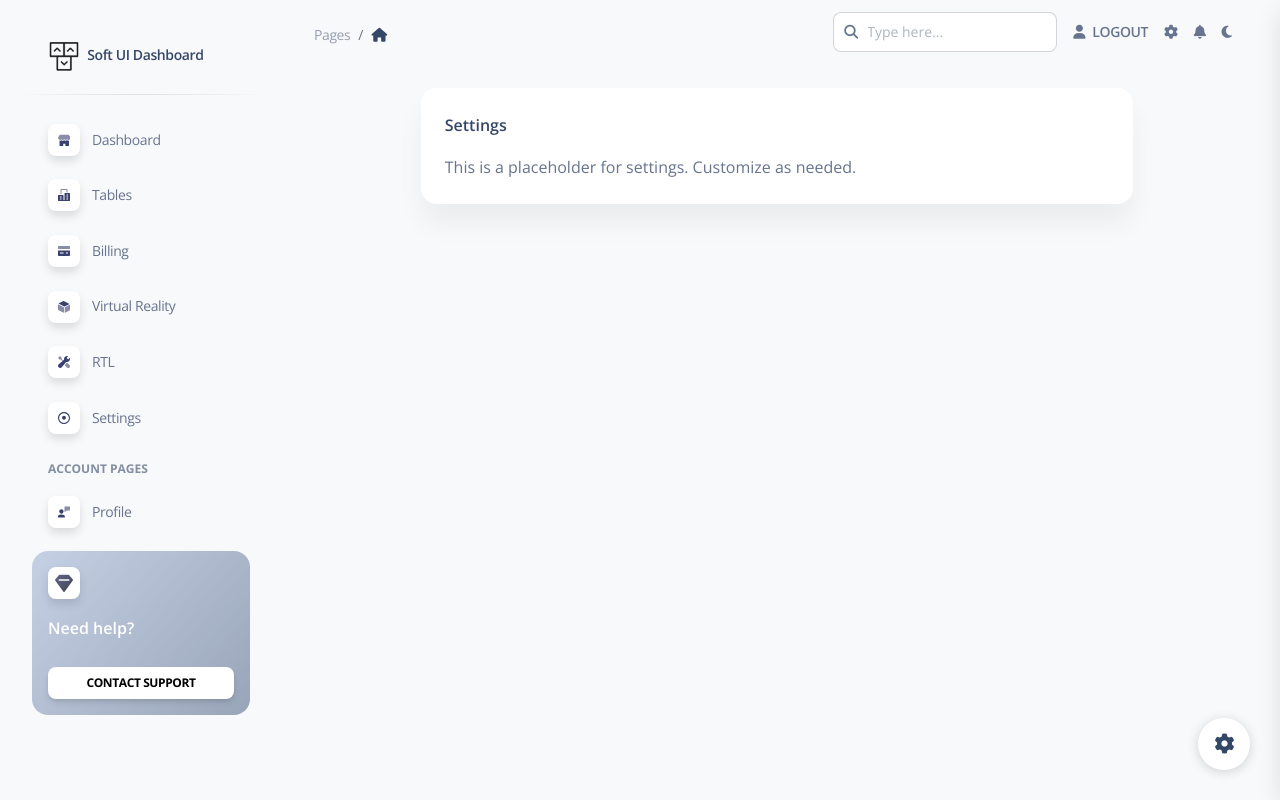
After one commit to mmaleki92/fastapi_project, a FastAPI app: template src/templates/home/settings.html in a window 1280 px wide. The commit adds this page. Run offline with FastAPI, Linux system fonts and the light colour scheme; the template is opened without the code that fills it, so the values that code supplies are empty; parts of the project's set-up code (start-up, migrations or seed data) failed here and were passed over; some libraries are stand-ins or nearby versions.

Commit message:
added setting page

```diff
--- a/src/routers/ui_routes.py
+++ b/src/routers/ui_routes.py
@@ -149,3 +149,8 @@ def profile(request: Request):
 @oauth2.auth_required
 def rtl(request: Request):
     return TEMPLATES.TemplateResponse("home/rtl.html", {"request" : request})
+
+@router.get('/settings', status_code=status.HTTP_200_OK)
+@oauth2.auth_required
+def settings(request: Request):
+    return TEMPLATES.TemplateResponse("home/settings.html", {"request": request})
--- /dev/null
+++ b/src/templates/home/settings.html
@@ -0,0 +1,31 @@
+{% extends 'layouts/base.html' %}
+
+{% block title %} Settings {% endblock title %}
+
+<!-- Specific CSS goes HERE -->
+{% block stylesheets %}
+<!-- Add any specific CSS files for the settings page here if needed -->
+{% endblock stylesheets %}
+
+{% block content %}
+<div class="container-fluid py-4">
+  <div class="row">
+    <div class="col-lg-9 col-12 mx-auto">
+      <div class="card mb-4">
+        <div class="card-header pb-0">
+          <h6>Settings</h6>
+        </div>
+        <div class="card-body px-4 pt-2 pb-2">
+          <!-- Settings form or content goes here -->
+          <p>This is a placeholder for settings. Customize as needed.</p>
+        </div>
+      </div>
+    </div>
+  </div>
+</div>
+{% endblock content %}
+
+<!-- Specific JS goes HERE -->
+{% block javascripts %}
+<!-- Add any specific JavaScript files for the settings page here if needed -->
+{% endblock javascripts %}
--- a/src/templates/includes/sidebar.html
+++ b/src/templates/includes/sidebar.html
@@ -111,6 +111,19 @@
             <span class="nav-link-text ms-1">RTL</span>
           </a>
         </li>
+        <li class="nav-item">
+          <a class="nav-link {% if 'settings' in segment %} active {% endif %}" href="{{ url_for('settings') }}">
+            <div class="icon icon-shape icon-sm shadow border-radius-md bg-white text-center me-2 d-flex align-items-center justify-content-center">
+              <svg width="12px" height="12px" viewBox="0 0 40 40" xmlns="http://www.w3.org/2000/svg">
+                <!-- Insert your SVG XML here for the Settings icon -->
+                <title>Settings</title>
+                <!-- Example Path, replace with your actual icon path -->
+                <path class="color-background" d="M20,12.5 C16.41015,12.5 13.5,15.41015 13.5,19 C13.5,22.58985 16.41015,25.5 20,25.5 C23.58985,25.5 26.5,22.58985 26.5,19 C26.5,15.41015 23.58985,12.5 20,12.5 Z M20,0 C8.954305,0 0,8.954305 0,20 C0,31.045695 8.954305,40 20,40 C31.045695,40 40,31.045695 40,20 C40,8.954305 31.045695,0 20,0 Z M20,36.25 C11.17845,36.25 3.75,28.82155 3.75,20 C3.75,11.17845 11.17845,3.75 20,3.75 C28.82155,3.75 36.25,11.17845 36.25,20 C36.25,28.82155 28.82155,36.25 20,36.25 Z"></path>
+              </svg>
+            </div>
+            <span class="nav-link-text ms-1">Settings</span>
+          </a>
+        </li>
         <li class="nav-item mt-3">
           <h6 class="ps-4 ms-2 text-uppercase text-xs font-weight-bolder opacity-6">Account pages</h6>
         </li>
```
